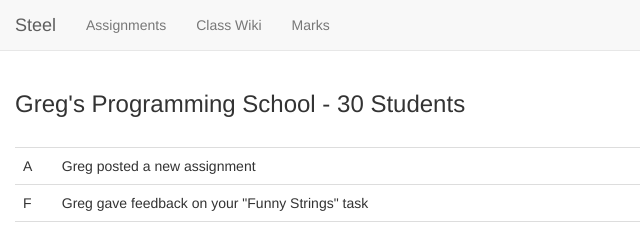
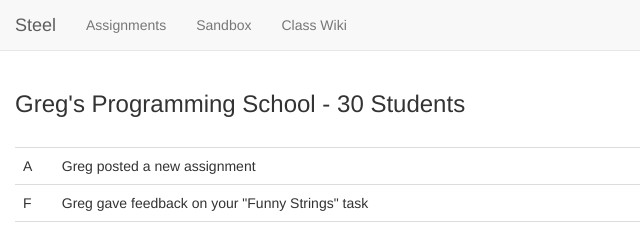
Before and after one commit to paked/steel, a website: page static/index.html in a window 1280 px wide. Shown: the top 233 px of the page, 0-640 px from the left. Drawn offline with nearby package versions, Linux system fonts and the light colour scheme; some packages are replaced by stand-ins of ours.

Commit message:
Add sandbox link

```diff
--- a/static/index.html
+++ b/static/index.html
@@ -28,8 +28,8 @@
                 <div class="collapse navbar-collapse">
                     <ul class="nav navbar-nav">
                         <li><a href="#/assignments">Assignments</a></li>
+                        <li><a href="#/">Sandbox</a></li>
                         <li><a href="#/">Class Wiki</a></li>
-                        <li><a href="#/">Marks</a></li>
                     </ul>
 
                     <ul class="nav navbar-nav navbar-right">
```
